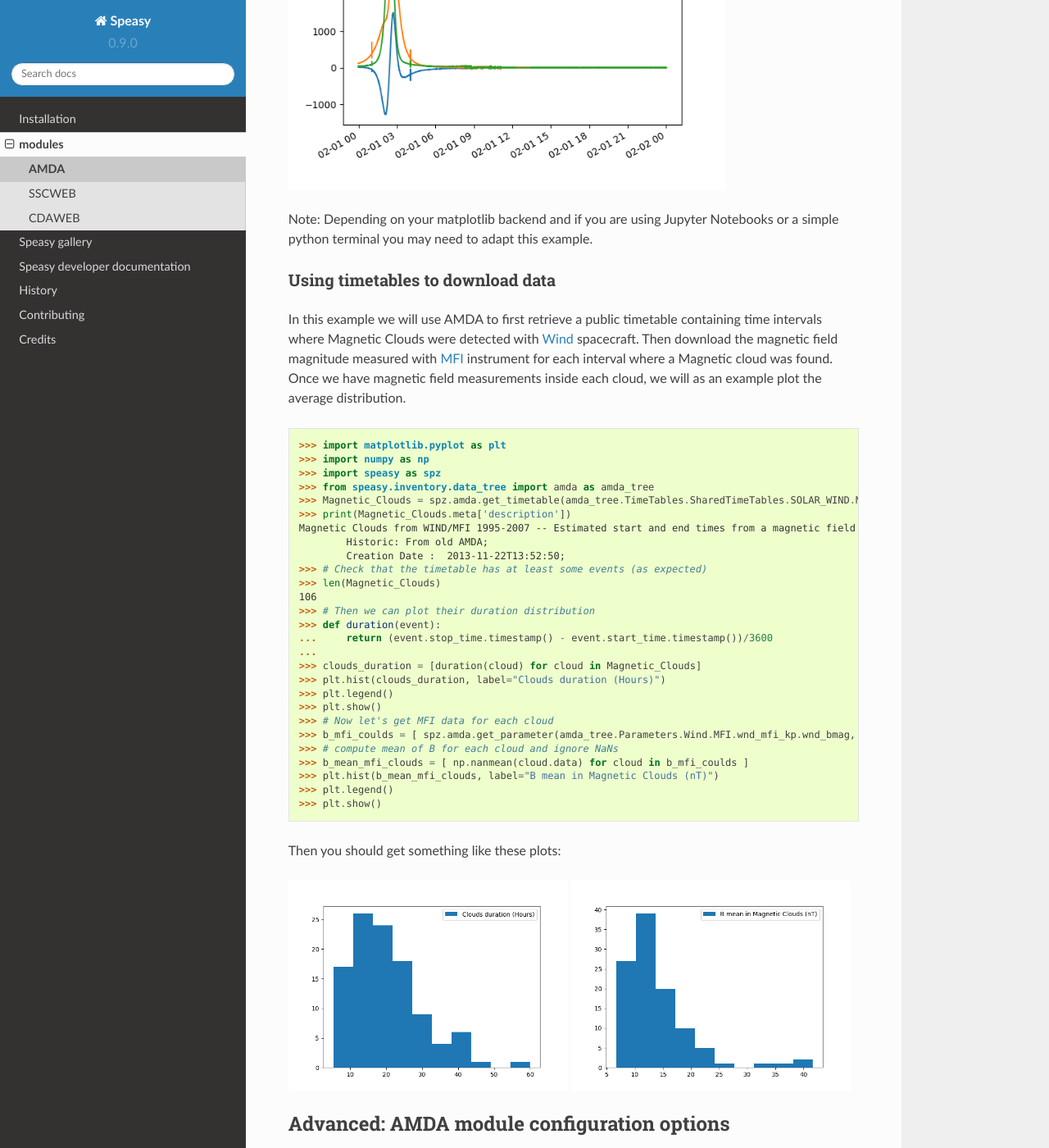
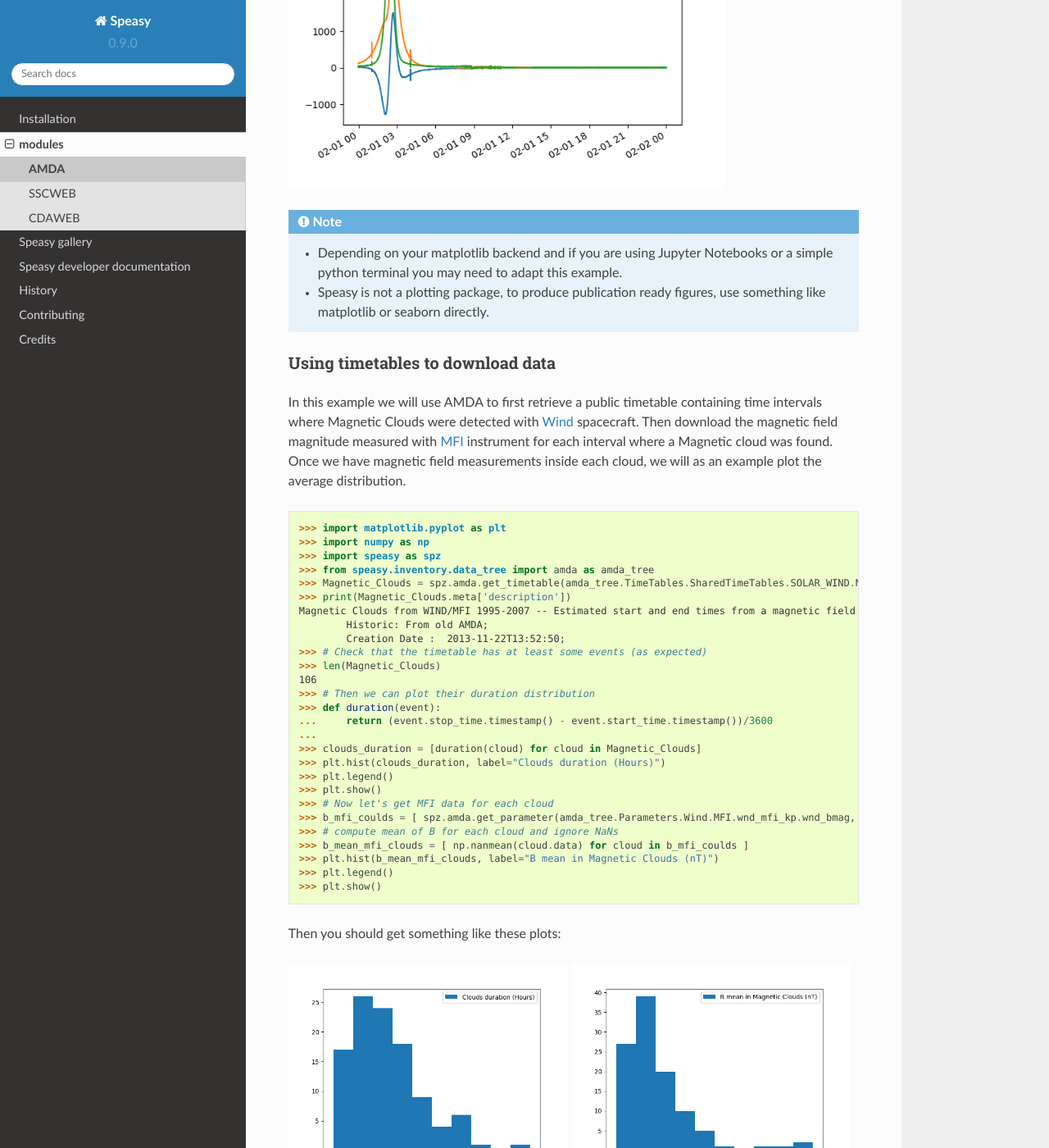
Before and after one commit to SciQLop/speasy, a Sphinx documentation site: the page built from docs/user/amda/amda.rst, in a window 1280 px wide and 1400 px high, scrolled down 4565 px. Shown: the whole window at 82% size. Built offline with Sphinx 7.4.7 and the Read the Docs theme 2.0.0, drawn with Linux system fonts in a browser that asks for light colours; some of the changed text lies outside the part shown.

Commit message:
[Documentation] Adds some notes stating that Speasy isn't a plotting package
@nicolasaunai this is for you ;)

Signed-off-by: Alexis Jeandet <alexis.jeandet@member.fsf.org>

```diff
--- a/README.rst
+++ b/README.rst
@@ -105,6 +105,7 @@ Caveats
 =======
 - installing speasy on both python 3.7 or less and python 3.8 or plus at the same time doesn't work since entries stored
 in cache by python 3.8+ are not readable by python 3.7-.
+- Speasy is not a plotting package, while it provides basic plot features, it is not meant to produce publication ready figures.
 
 Credits
 ========
--- a/docs/conf.py
+++ b/docs/conf.py
@@ -45,6 +45,10 @@ extensions = [
     'numpydoc']
 
 autosectionlabel_prefix_document = True
+codeautolink_custom_blocks = {
+    "python3": None,
+    "pycon3": "sphinx_codeautolink.clean_pycon",
+}
 
 nbsphinx_execute_arguments = [
     "--InlineBackend.figure_formats={'svg', 'pdf'}",
--- a/docs/user/amda/amda.rst
+++ b/docs/user/amda/amda.rst
@@ -166,8 +166,9 @@ Then you should get something like this:
    :height: 400px
    :alt: mms2_b_gse plot
 
-Note: Depending on your matplotlib backend and if you are using Jupyter Notebooks or a simple python terminal you may
-need to adapt this example.
+.. note::
+    * Depending on your matplotlib backend and if you are using Jupyter Notebooks or a simple python terminal you may need to adapt this example.
+    * Speasy is not a plotting package, to produce publication ready figures, use something like matplotlib or seaborn directly.
 
 Using timetables to download data
 ^^^^^^^^^^^^^^^^^^^^^^^^^^^^^^^^^
@@ -214,6 +215,9 @@ Then you should get something like these plots:
    :width: 49%
    :alt: Cloud's B mean histogram
 
+.. note::
+    * Depending on your matplotlib backend and if you are using Jupyter Notebooks or a simple python terminal you may need to adapt this example.
+    * Speasy is not a plotting package, to produce publication ready figures, use something like matplotlib or seaborn directly.
 
 Advanced: AMDA module configuration options
 -------------------------------------------
```
